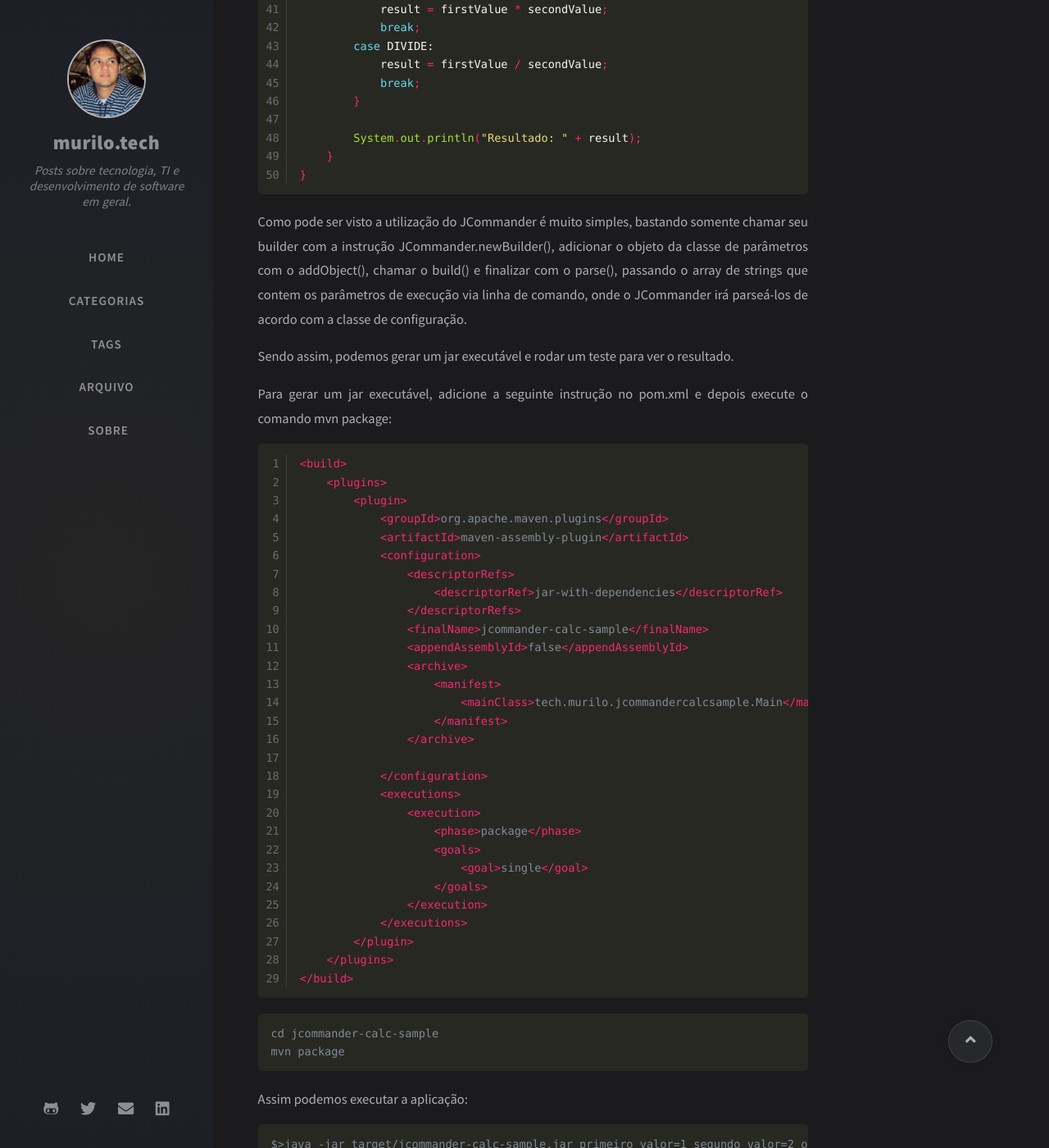
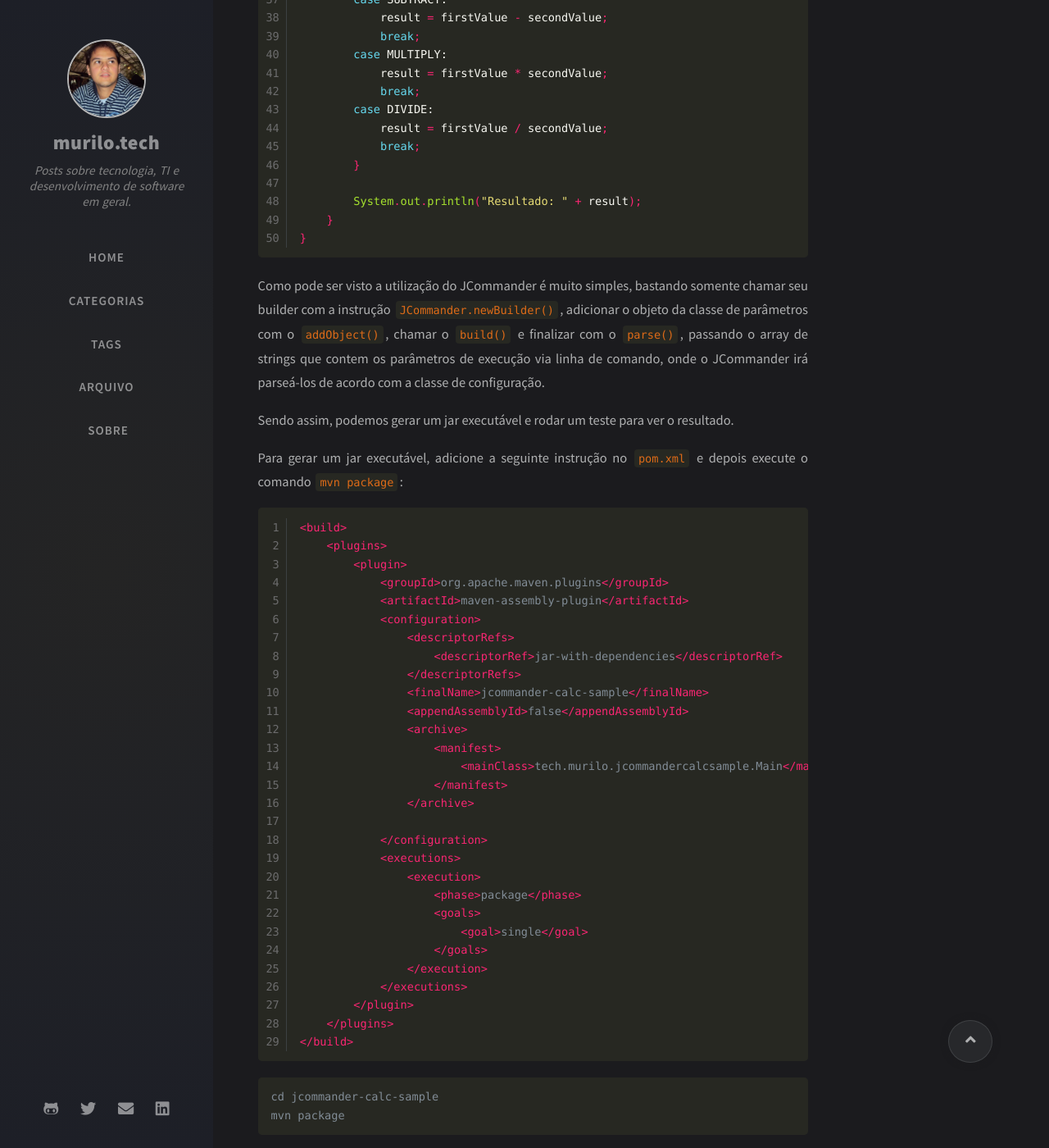
Before and after one commit to murilo-ramos/murilo-ramos.github.io, a Jekyll site: the page built from _posts/2018-12-26-jcommander-cli-facil.md, in a window 1280 px wide and 1400 px high, scrolled down 3092 px. Shown: the whole window at 82% size. Built offline with Jekyll 4.4.1, drawn with Linux system fonts in a browser that asks for light colours; nearby versions of some CDN libraries; comment, search, counter and statistics services are not loaded; some of the changed text lies outside the part shown.

````diff
--- a/_posts/2018-12-26-jcommander-cli-facil.md
+++ b/_posts/2018-12-26-jcommander-cli-facil.md
@@ -15,7 +15,7 @@ Como forma de resolver esse problema vou apresentar a biblioteca JCommander, que
 Para demonstração vamos criar um projeto Java com o Maven que será uma calculadora bem simples, então vamos ao código:
 {: style="text-align: justify;"}
 
-Vamos criar o projeto jcommander-calc-sample com o Maven e adicionar o JCommander ao pom.xml (estou usando o Eclipse como IDE neste exemplo).
+Vamos criar o projeto jcommander-calc-sample com o Maven e adicionar o JCommander ao `pom.xml` (estou usando o Eclipse como IDE neste exemplo).
 {: style="text-align: justify;"}
 
 ```xml
@@ -29,9 +29,12 @@ Vamos criar o projeto jcommander-calc-sample com o Maven e adicionar o JCommande
 ```
 
 Neste exemplo vamos trabalhar com três parâmetros, sendo eles:
-Primeiro valor: tipo Double
-Segundo valor: tipo Double
-Operação: tipo Enum contendo as operações de soma, subtração, multiplicação e divisão
+
+Primeiro valor: tipo `Double`
+
+Segundo valor: tipo `Double`
+
+Operação: tipo `Enum` contendo as operações de soma, subtração, multiplicação e divisão
 
 Vamos criar então a classe contendo a enum de operações:
 
@@ -84,7 +87,7 @@ public class CalcParameters {
 É importante observar que é nesta classe que  definimos os nomes dos parâmetros, se são obrigatórios, o separador a ser utilizado e etc.
 {: style="text-align: justify;"}
 
-Com estas classes criadas agora podemos criar a clase Main, que será responsável por executar a aplicação:
+Com estas classes criadas agora podemos criar a clase `Main`, que será responsável por executar a aplicação:
 {: style="text-align: justify;"}
 
 ```java
@@ -140,12 +143,12 @@ public class Main {
 }
 ```
 
-Como pode ser visto a utilização do JCommander é muito simples, bastando somente chamar seu builder com a instrução JCommander.newBuilder(), adicionar o objeto da classe de parâmetros com o addObject(), chamar o build() e finalizar com o parse(), passando o array de strings que contem os parâmetros de execução via linha de comando, onde o JCommander irá parseá-los de acordo com a classe de configuração.
+Como pode ser visto a utilização do JCommander é muito simples, bastando somente chamar seu builder com a instrução `JCommander.newBuilder()`, adicionar o objeto da classe de parâmetros com o `addObject()`, chamar o `build()` e finalizar com o `parse()`, passando o array de strings que contem os parâmetros de execução via linha de comando, onde o JCommander irá parseá-los de acordo com a classe de configuração.
 {: style="text-align: justify;"}
 
 Sendo assim, podemos gerar um jar executável e rodar um teste para ver o resultado.
 
-Para gerar um jar executável, adicione a seguinte instrução no pom.xml e depois execute o comando mvn package:
+Para gerar um jar executável, adicione a seguinte instrução no `pom.xml` e depois execute o comando `mvn package`:
 {: style="text-align: justify;"}
 
 ```xml
@@ -194,7 +197,7 @@ Assim podemos executar a aplicação:
     Resultado: 3.0
 
 
-Acredito que você tenha percebido um problema na aplicação com relação a enum Operation, pois apesar do JCommander conseguir interpretar nativamente uma enum, não existe uma validação para verificar se é um valor válido  de enum, e ficou bem esquisito chamar a enum pelo nome nos parâmetros, como ADD, SUBTRACT e DIVIDE.
+Acredito que você tenha percebido um problema na aplicação com relação a enum `Operation`, pois apesar do JCommander conseguir interpretar nativamente uma enum, não existe uma validação para verificar se é um valor válido  de enum, e ficou bem esquisito chamar a enum pelo nome nos parâmetros, como ADD, SUBTRACT e DIVIDE.
 {: style="text-align: justify;"}
 
 Para resolver esse problema o JCommander permite que criemos um mecanismo para converter um determinado parâmetro para um tipo específico  de objeto, facilitando assim a entrada do usuário.
@@ -258,7 +261,7 @@ E agora adicionamos esse converter na classe de parâmetros:
 private Operation operation;
 ```
 
-Por fim alteramos a classe Main para exibir o nome da operação:
+Por fim alteramos a classe `Main` para exibir o nome da operação:
 
 ```java
 System.out.println("Primeiro valor: " + firstValue);
````
Also changed, not shown: other parts of _posts/2018-12-26-jcommander-cli-facil.md (+1 -1 lines), _posts/2018-05-31-start.md (+2 -0 lines).
